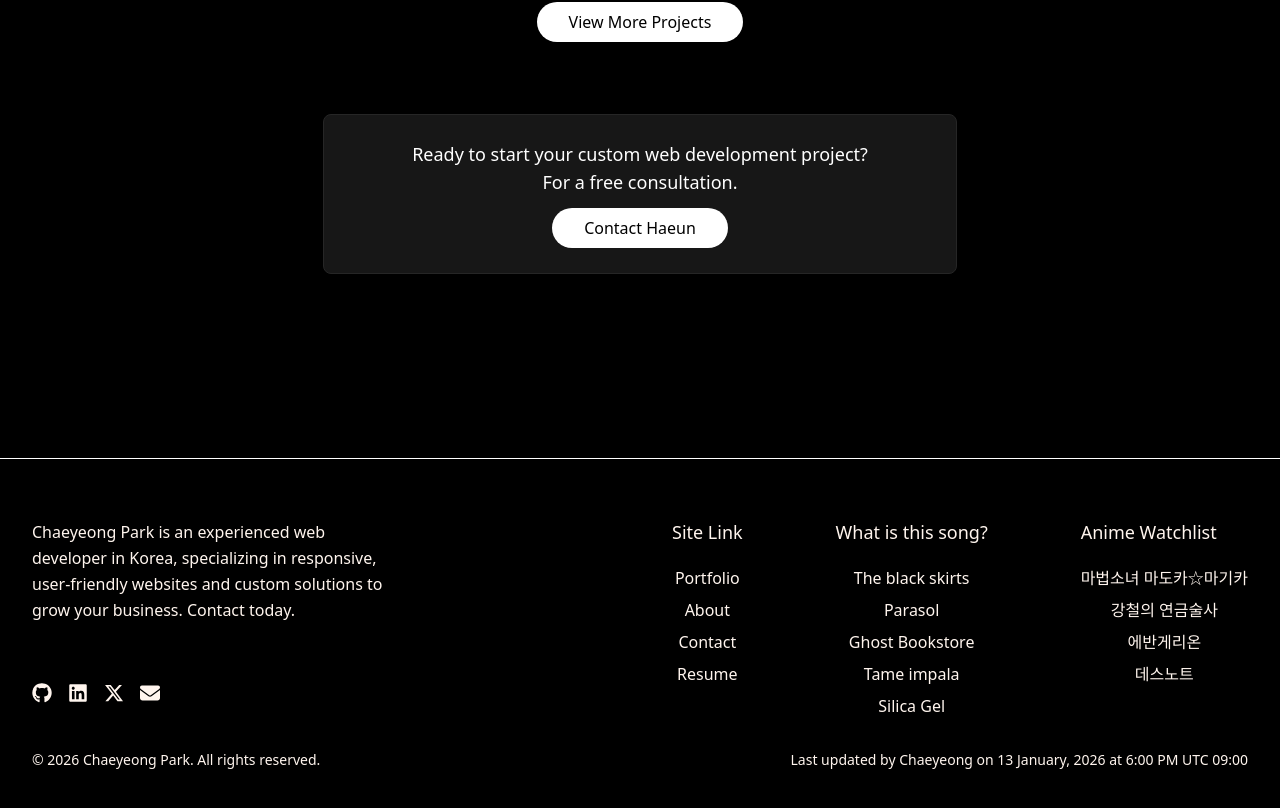
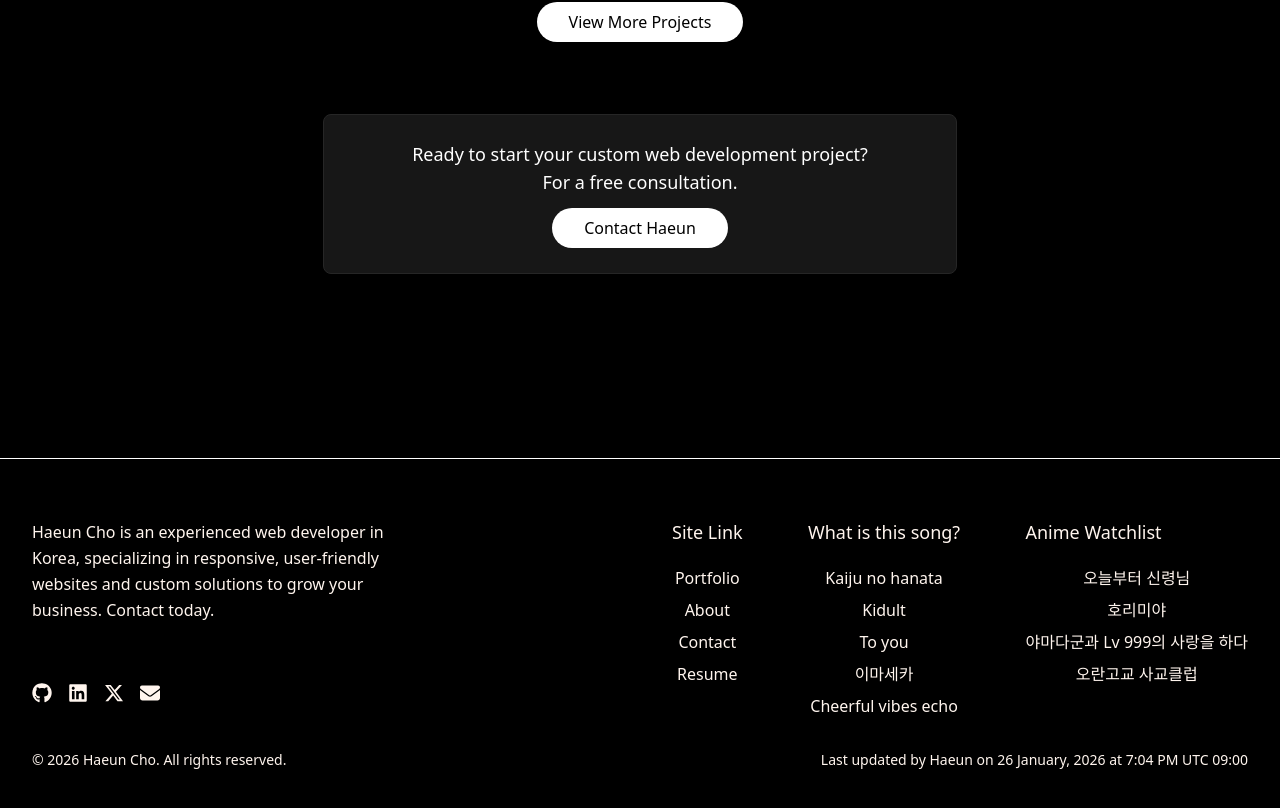
Before and after one commit to haeunj400-hub/web-blog, a Next.js app: page / in a window 1280 px wide. Shown: the part 1598-2406 px from the top of the page. Built offline with nearby package versions, Linux system fonts and the light colour scheme.

Commit message:
1월 13일 내용 최종 수정

```diff
--- a/src/_components/projects/footer.tsx
+++ b/src/_components/projects/footer.tsx
@@ -9,7 +9,7 @@ export default function Footer() {
         <div className="w-[370px] h-[191px] flex flex-col max-w-sm">
           {/* 자기소개 문구.leading:줄간격 넉넉하게 */}
           <p className="text-[16px] font-light leading-relaxed">
-            Chaeyeong Park is an experienced web developer in Korea,
+            Haeun Cho is an experienced web developer in Korea,
             specializing in responsive, user-friendly websites and
             custom solutions to grow your business. Contact today.
           </p>
@@ -41,28 +41,28 @@ export default function Footer() {
             <h3 className="mb-[20px] text-[18px] font-normal">What is this song?</h3>
             <ul className="flex flex-col space-y-2 text-center text-[16px] font-light">
                 <li>
-                <a href="https://youtu.be/U0PkAWqbGPk?si=Jkb4CQxMf7jmQC18" target="_blank" rel="noopener noreferrer">
-                  The black skirts
+                <a href="https://youtu.be/UM9XNpgrqVk?si=j7TKRQt23Cg74pgc" target="_blank" rel="noopener noreferrer">
+                  Kaiju no hanata
                 </a>
               </li>
               <li>
-                <a href="https://youtu.be/MPCkqAvYtyM?si=J81WS3Tpa84V3WgU" target="_blank" rel="noopener noreferrer">
-                  Parasol
+                <a href="https://youtu.be/s4jHQXd-7gg?si=rayFZwqQh1Kx4_2P" target="_blank" rel="noopener noreferrer">
+                  Kidult
                 </a>
               </li>
               <li>
-                <a href="https://youtu.be/YTKyaHIK3hM?si=YKJvDPc5BjUtkUTq" target="_blank" rel="noopener noreferrer">
-                  Ghost Bookstore
+                <a href="https://youtu.be/7q9Ubv3othc?si=zMK1wMLnmWOrpEc5" target="_blank" rel="noopener noreferrer">
+                  To you
                 </a>
               </li>
               <li>
-                <a href="https://youtu.be/pFptt7Cargc?si=0GFMinwh_GjiYamR" target="_blank" rel="noopener noreferrer">
-                  Tame impala
+                <a href="https://youtu.be/vvN4FgqNXwE?si=eBbktLwCJ9vnYSrj" target="_blank" rel="noopener noreferrer">
+                  이마세카
                 </a>
               </li>
               <li>
-                <a href="https://youtu.be/DIPxnt5vnhU?si=boTWvqFTvi3m7T2N" target="_blank" rel="noopener noreferrer">
-                  Silica Gel
+                <a href="https://youtu.be/MUbaO277HNo?si=lf8TKENJm9QvPxG9" target="_blank" rel="noopener noreferrer">
+                  Cheerful vibes echo
                 </a>
               </li>
             </ul>
@@ -72,23 +72,23 @@ export default function Footer() {
             <h3 className="mb-[20px] text-[18px] font-normal">Anime Watchlist</h3>
             <ul className="flex flex-col space-y-2 text-center text-[16px] font-light">
                 <li>
-                <a href="https://namu.wiki/w/%EB%A7%88%EB%B2%95%EC%86%8C%EB%85%80%20%EB%A7%88%EB%8F%84%EC%B9%B4%E2%98%86%EB%A7%88%EA%B8%B0%EC%B9%B4" target="_blank" rel="noopener noreferrer" className="hover:text-white transition-colors">
-                  마법소녀 마도카☆마기카
+                <a href="https://namu.wiki/w/%EC%98%A4%EB%8A%98%EB%B6%80%ED%84%B0%20%EC%8B%A0%EB%A0%B9%EB%8B%98" target="_blank" rel="noopener noreferrer" className="hover:text-white transition-colors">
+                  오늘부터 신령님
                 </a>
               </li>
               <li>
-                <a href="https://namu.wiki/w/%EA%B0%95%EC%B2%A0%EC%9D%98%20%EC%97%B0%EA%B8%88%EC%88%A0%EC%82%AC(2003%EB%85%84%20%EC%95%A0%EB%8B%88%EB%A9%94%EC%9D%B4%EC%85%98)" target="_blank" rel="noopener noreferrer">
-                  강철의 연금술사
+                <a href="https://namu.wiki/w/%ED%98%B8%EB%A6%AC%EB%AF%B8%EC%95%BC(TVA)" target="_blank" rel="noopener noreferrer">
+                  호리미야
                 </a>
               </li>
               <li>
-                <a href="https://namu.wiki/w/%EC%97%90%EB%B0%98%EA%B2%8C%EB%A6%AC%EC%98%A8" target="_blank" rel="noopener noreferrer">
-                  에반게리온
+                <a href="https://namu.wiki/w/%EC%95%BC%EB%A7%88%EB%8B%A4%20%EA%B5%B0%EA%B3%BC%20Lv999%EC%9D%98%20%EC%82%AC%EB%9E%91%EC%9D%84%20%ED%95%98%EB%8B%A4/%EC%95%A0%EB%8B%88%EB%A9%94%EC%9D%B4%EC%85%98" target="_blank" rel="noopener noreferrer">
+                  야마다군과 Lv 999의 사랑을 하다
                 </a>
               </li>
               <li>
-                <a href="https://namu.wiki/w/%EB%8D%B0%EC%8A%A4%EB%85%B8%ED%8A%B8" target="_blank" rel="noopener noreferrer">
-                  데스노트
+                <a href="https://namu.wiki/w/%EC%98%A4%EB%9E%80%EA%B3%A0%EA%B5%90%20%EC%82%AC%EA%B5%90%ED%81%B4%EB%9F%BD" target="_blank" rel="noopener noreferrer">
+                  오란고교 사교클럽
                 </a>
               </li>
             </ul>
@@ -96,8 +96,8 @@ export default function Footer() {
         </div>
       </div>
       <div className="max-w-7xl mx-auto py-8 flex justify-between items-center text-sm font-light">
-        <p>© 2026 Chaeyeong Park. All rights reserved.</p>
-        <p>Last updated by Chaeyeong on 13 January, 2026 at 6:00 PM UTC 09:00</p>
+        <p>© 2026 Haeun Cho. All rights reserved.</p>
+        <p>Last updated by Haeun on 26 January, 2026 at 7:04 PM UTC 09:00</p>
       </div>
     </footer>
   );
```
